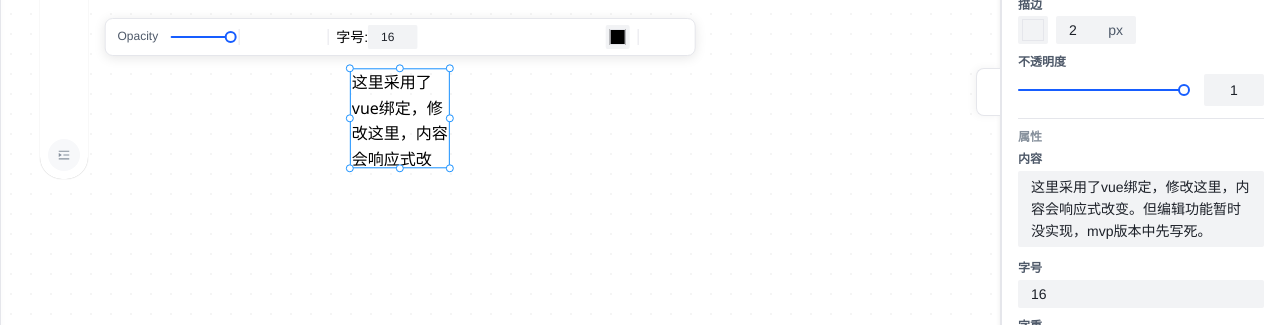
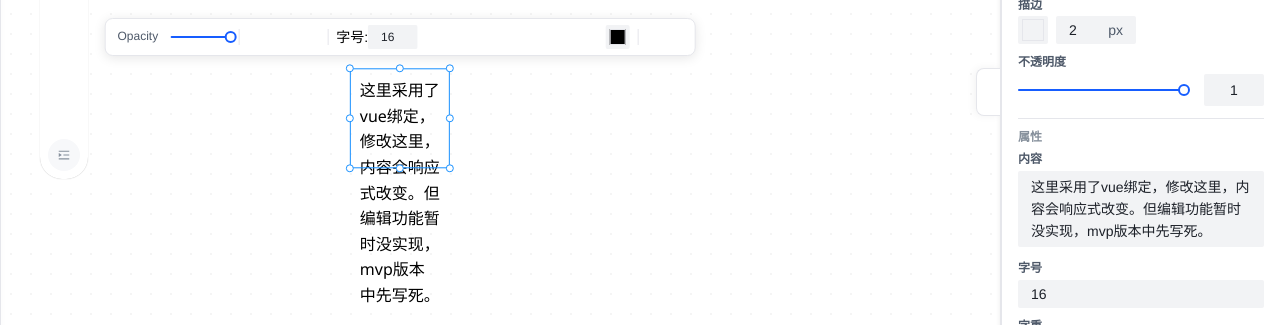
Before and after one commit to 17726/byte-canvas, a Vue app: page / in a window 1280 px wide. Both pictures are taken after a click on the element "文本". Shown: the part 341-666 px from the top of the page. Built offline with nearby package versions, Linux system fonts and the light colour scheme; some icons are missing.

Commit message:
feat: 新增双击编辑文本功能

```diff
--- a/src/components/editor/layers/RectLayer.vue
+++ b/src/components/editor/layers/RectLayer.vue
@@ -35,10 +35,4 @@ const isSelected = computed(() => store.activeElementIds.has(props.node.id));
   -ms-user-select: none; /* IE/Edge */
 }
 
-.is-selected {
-  /* 选中时的视觉反馈 */
-  /* outline: 2px solid #1890ff;
-  outline-offset: 0; /* 确保 outline 不会触发焦点 */
-  /* box-shadow: 0 0 0 4px rgba(24, 144, 255, 0.2); */
-}
 </style>
--- a/src/components/editor/layers/TextLayer.vue
+++ b/src/components/editor/layers/TextLayer.vue
@@ -2,16 +2,36 @@
   <!-- 外层容器：用于放置缩放控制点 -->
   <div class="text-layer-wrapper" :style="style">
     <!-- 透明矩形内部写文字，即文本框 -->
-    <div class="textBox" :class="{ 'is-selected': isSelected }">
-      <div class="text-content">
-        {{ node.props.content }}
+    <div
+      class="textBox"
+      :class="{ 'is-selected': isSelected, 'is-editing': isEditing }"
+      @dblclick="handleDoubleClick"
+    >
+      <!-- 显示模式：非编辑状态下显示文本 -->
+      <div
+        v-if="!isEditing"
+        class="text-content"
+      >
+        {{ displayContent }}
       </div>
+
+      <!-- 编辑模式：编辑状态下显示输入框 -->
+      <textarea
+        v-else
+        ref="textInput"
+        v-model="editingContent"
+        class="text-edit-input"
+        @blur="handleBlur"
+        @keydown.esc="handleEsc"
+        @keydown.enter.exact.prevent="handleEnter"
+        @keydown.shift.enter="handleShiftEnter"
+      />
     </div>
   </div>
 </template>
 
 <script setup lang="ts">
-import { computed } from 'vue';
+import { computed, ref, nextTick } from 'vue';
 import type { TextState } from '@/types/state';
 import { useCanvasStore } from '@/store/canvasStore';
 import { getDomStyle } from '@/core/renderers/dom';
@@ -22,44 +42,96 @@ const props = defineProps<{
 
 const store = useCanvasStore();
 
-// 获取文本框+文本样式 (使用策略模式分离的渲染器)
+// 编辑状态相关
+const isEditing = ref(false);
+const editingContent = ref('');
+const textInput = ref<HTMLTextAreaElement | null>(null);
+
+// 获取样式
 const style = computed(() => getDomStyle(props.node));
+
+// 显示内容
+const displayContent = computed(() => {
+  return props.node.props.content || '双击此处编辑文本';
+});
 
 // 选中状态
 const isSelected = computed(() => store.activeElementIds.has(props.node.id));
+
+// 双击进入编辑
+const handleDoubleClick = (event: MouseEvent) => {
+  event.stopPropagation();
+  if (!isSelected.value) return;
+
+  isEditing.value = true;
+  editingContent.value = props.node.props.content || '';
+
+  nextTick(() => {
+    if (textInput.value) {
+      textInput.value.focus();
+      textInput.value.select();
+    }
+  });
+};
+
+// 保存内容
+const saveContent = () => {
+  if (isEditing.value) {
+    store.updateNode(props.node.id, {
+      props: {
+        ...props.node.props,
+        content: editingContent.value
+      }
+    });
+    isEditing.value = false;
+  }
+};
+
+// 取消编辑
+const cancelEditing = () => {
+  isEditing.value = false;
+  editingContent.value = props.node.props.content || '';
+};
+
+// 事件处理
+const handleBlur = () => saveContent();
+const handleEsc = () => cancelEditing();
+const handleEnter = () => saveContent();
+// .prevent，所以会执行默认行为（插入换行）
+const handleShiftEnter = () => {
+  console.log('Shift+Enter，插入换行');
+  // 不需要额外代码，浏览器会自动插入换行
+};
+
+
 </script>
 
 <style scoped>
-/* 外层容器：继承所有位置和尺寸样式 */
 .text-layer-wrapper {
   position: relative;
 }
 
-.is-selected {
-  /* 选中时的视觉反馈 */
-  /* outline: 2px solid #1890ff;
-  box-shadow: 0 0 0 4px rgba(24, 144, 255, 0.2); */
+.textBox {
+  width: 100%;
+  height: 100%;
+  margin: 0;
+  background: transparent;
+  cursor: move;
+  user-select: none;
+  -webkit-user-select: none;
+  -moz-user-select: none;
+  -ms-user-select: none;
 }
 
-/* 文本框 为文本的父组件(容器) */
-.textBox {
-  /* 容器样式 */
-  width: 100%;
-  height: 100%;
-  overflow: auto;
-  margin: 0;
-  background: transparent;
-  /* 移除 min-width 和 min-height，避免与数据层缩放不一致 */
-  /* 最小尺寸限制已在 ToolManager.resizeText 中处理 */
-  cursor: move;
-  user-select: none; /* 禁止文本选择 */
-  -webkit-user-select: none; /* Safari */
-  -moz-user-select: none; /* Firefox */
-  -ms-user-select: none; /* IE/Edge */
+.textBox.is-editing {
+  cursor: text;
+  user-select: auto;
+  -webkit-user-select: auto;
+  -moz-user-select: auto;
+  -ms-user-select: auto;
 }
 
 .text-content {
-  /* 使用 CSS 变量 */
   font-family: var(--font-family);
   font-size: var(--text-size);
   font-weight: var(--font-weight);
@@ -69,7 +141,32 @@ const isSelected = computed(() => store.activeElementIds.has(props.node.id));
   transform: scale(var(--text-scale));
   text-decoration-line: var(--text-decoration-line);
   transform-origin: top left;
-  /* 确保文本正确显示 */
+  white-space: pre-wrap;
+  word-wrap: break-word;
+  overflow-wrap: break-word;
+  padding: 8px;
+  box-sizing: border-box;
+  width: 100%;
+  height: 100%;
+}
+
+.text-edit-input {
+  font-family: var(--font-family);
+  font-size: var(--text-size);
+  font-weight: var(--font-weight);
+  font-style: var(--font-style);
+  color: var(--text-color);
+  line-height: var(--line-height);
+  transform: scale(var(--text-scale));
+  transform-origin: top left;
+  width: 100%;
+  height: 100%;
+  padding: 8px;
+  box-sizing: border-box;
+  resize: none;
+  outline: none;
+  border: none;
+  background: transparent;
   white-space: pre-wrap;
   word-wrap: break-word;
   overflow-wrap: break-word;
```
